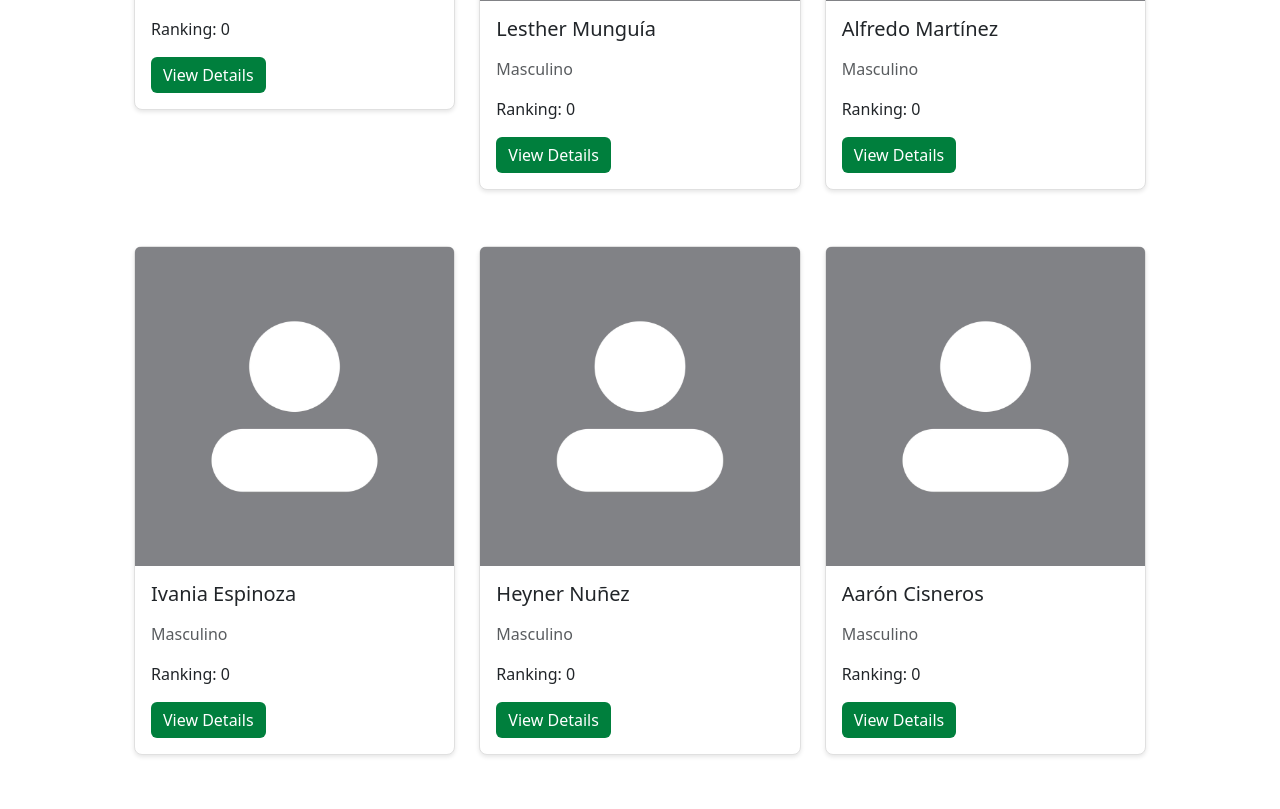
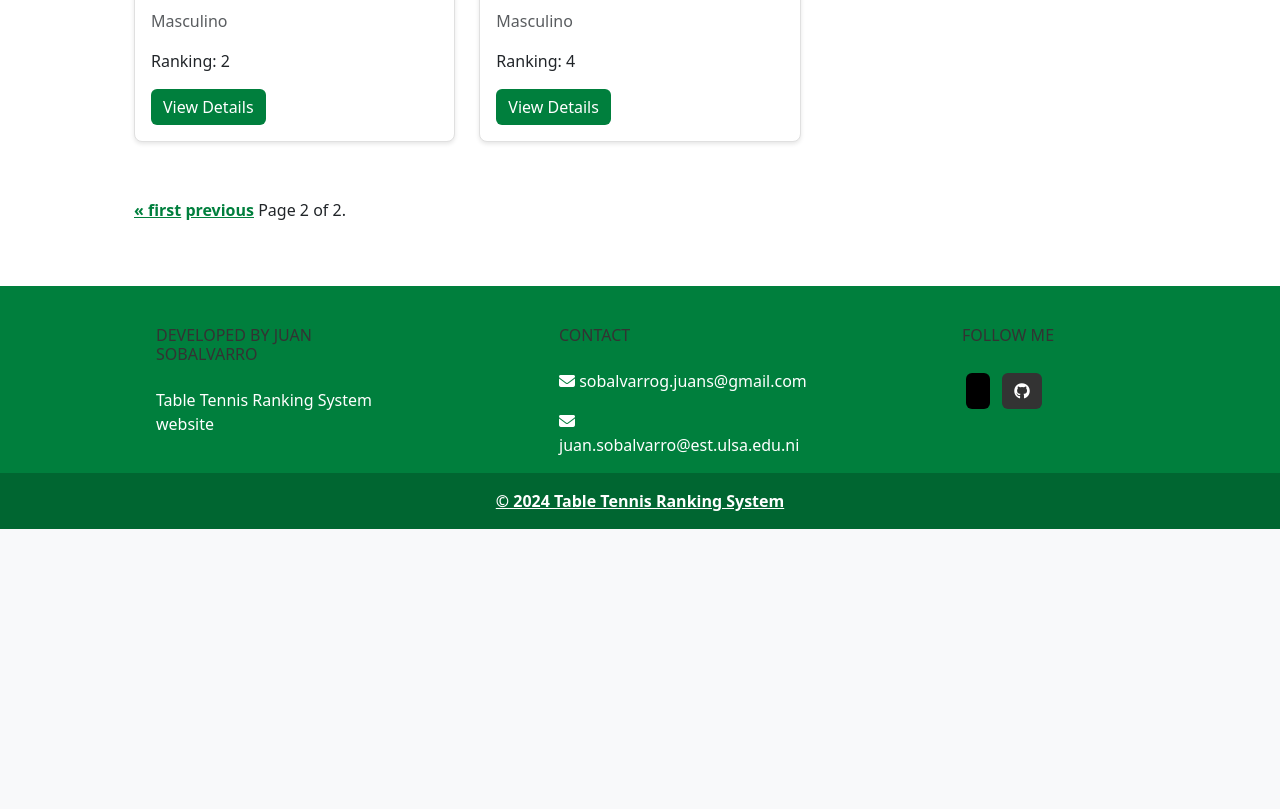
Before and after one commit to JuanSobalvarro/ttranking, a Django app: page /players/?page=2 in a window 1280 px wide. Shown: the part 710-1519 px from the top of the page. After the commit the page ends 1239 px from the top, so only its background shows below. Run offline with Django 5.2, Linux system fonts and the light colour scheme; data comes from the database, SQL or seed files in the repository; parts of the project's set-up code (start-up, migrations or seed data) failed here and were passed over.

Commit message:
Fixing everything

```diff
--- a/ttranking/core/templates/core/home.html
+++ b/ttranking/core/templates/core/home.html
@@ -30,7 +30,7 @@
             <div class="col-12 title text-white" style="margin-top: -10px; font-size: 2.5rem;">Spotlight</div>
         </div>
 
-        <div class="carousel-inner" style="padding-bottom: 10%">
+        <div class="carousel-inner" style="padding-bottom: 10%; padding-left: 10%; padding-right: 10%; padding-top: 3%;">
             {% for player in top %}
                 <div class="carousel-item {% if forloop.counter == 1 %}active{% endif %} text-white">
                     <div class="row m-0 featured-player-card common-shadow">
@@ -40,7 +40,7 @@
                             <img src="{% if player.photo %}{{ player.photo.url }}{% else %}{% static 'players/images/default/player.png' %}{% endif %}"
                                  class="player-headshot-img img-fluid"
                                  alt="Player image"
-                                style="margin-left: 7%"
+                                style="margin-left: 5%"
                             >
                         </div>
                         <div class="col-md-8 col-sm-12 custom-margin">
--- a/ttranking/matches/models.py
+++ b/ttranking/matches/models.py
@@ -87,6 +87,7 @@ class DoublesMatch(models.Model):
 
     @property
     def winner_display(self):
+        self.update_winner()
         if self.winner_team:
             if self.winner_team == "Team 1":
                 return f"{self.team1_player1} and {self.team1_player2} won"
@@ -102,6 +103,8 @@ class DoublesMatch(models.Model):
             self.winner_team = "Team 2"
         else:
             self.winner_team = None
+
+        self.save()
 
     def update_team_points(self):
         self.update_winner()
--- a/ttranking/players/templates/players/player_list.html
+++ b/ttranking/players/templates/players/player_list.html
@@ -4,24 +4,6 @@
 {% block content %}
 <div class="container mt-4">
     <h2 class="mb-4">Player List</h2>
-
-<!--    &lt;!&ndash; Search and Sorting Form &ndash;&gt;-->
-<!--    <form method="get" class="mb-4">-->
-<!--        <div class="row">-->
-<!--            <div class="col-md-6">-->
-<!--                <input type="text" name="search" class="form-control" placeholder="Search players" value="{{ search_query }}">-->
-<!--            </div>-->
-<!--            <div class="col-md-3">-->
-<!--                <select name="sort" class="form-control">-->
-<!--                    <option value="last_name" {% if sort_by == 'last_name' %}selected{% endif %}>Sort by Last Name</option>-->
-<!--                    <option value="ranking" {% if sort_by == 'ranking' %}selected{% endif %}>Sort by Ranking</option>-->
-<!--                </select>-->
-<!--            </div>-->
-<!--            <div class="col-md-3">-->
-<!--                <button type="submit" class="btn btn-primary">Search</button>-->
-<!--            </div>-->
-<!--        </div>-->
-<!--    </form>-->
 
     <!-- Player Cards -->
     <div class="row">
@@ -44,5 +26,24 @@
             </div>
         {% endfor %}
     </div>
+
+    <!-- Pagination Controls -->
+    <div class="pagination">
+        <span class="step-links">
+            {% if players.has_previous %}
+                <a href="?page=1">&laquo; first</a>
+                <a href="?page={{ players.previous_page_number }}">previous</a>
+            {% endif %}
+
+            <span class="current">
+                Page {{ players.number }} of {{ players.paginator.num_pages }}.
+            </span>
+
+            {% if players.has_next %}
+                <a href="?page={{ players.next_page_number }}">next</a>
+                <a href="?page={{ players.paginator.num_pages }}">last &raquo;</a>
+            {% endif %}
+        </span>
+    </div>
 </div>
 {% endblock %}
--- a/ttranking/players/views.py
+++ b/ttranking/players/views.py
@@ -1,11 +1,23 @@
 # ttrankin/players/views.py
-from django.shortcuts import render, get_object_or_404, redirect
-from django.contrib import messages
+from django.core.paginator import Paginator, PageNotAnInteger, EmptyPage
+from django.shortcuts import render, get_object_or_404
 from .models import Player
+
+PLAYERS_PER_PAGE = 6
 
 
 def player_list(request):
-    players = Player.objects.all().order_by('ranking')
+    player_list = Player.objects.all().order_by('ranking')
+    paginator = Paginator(player_list, PLAYERS_PER_PAGE)  # Show PLAYERS_PER_PAGE players per page
+
+    page = request.GET.get('page', 1)
+    try:
+        players = paginator.page(page)
+    except PageNotAnInteger:
+        players = paginator.page(1)
+    except EmptyPage:
+        players = paginator.page(paginator.num_pages)
+
     return render(request, 'players/player_list.html', {'players': players})
 
 
```
Also changed, not shown: ttranking/matches/templates/matches/match_list.html (+36 -0 lines), ttranking/matches/views.py (+27 -2 lines).
